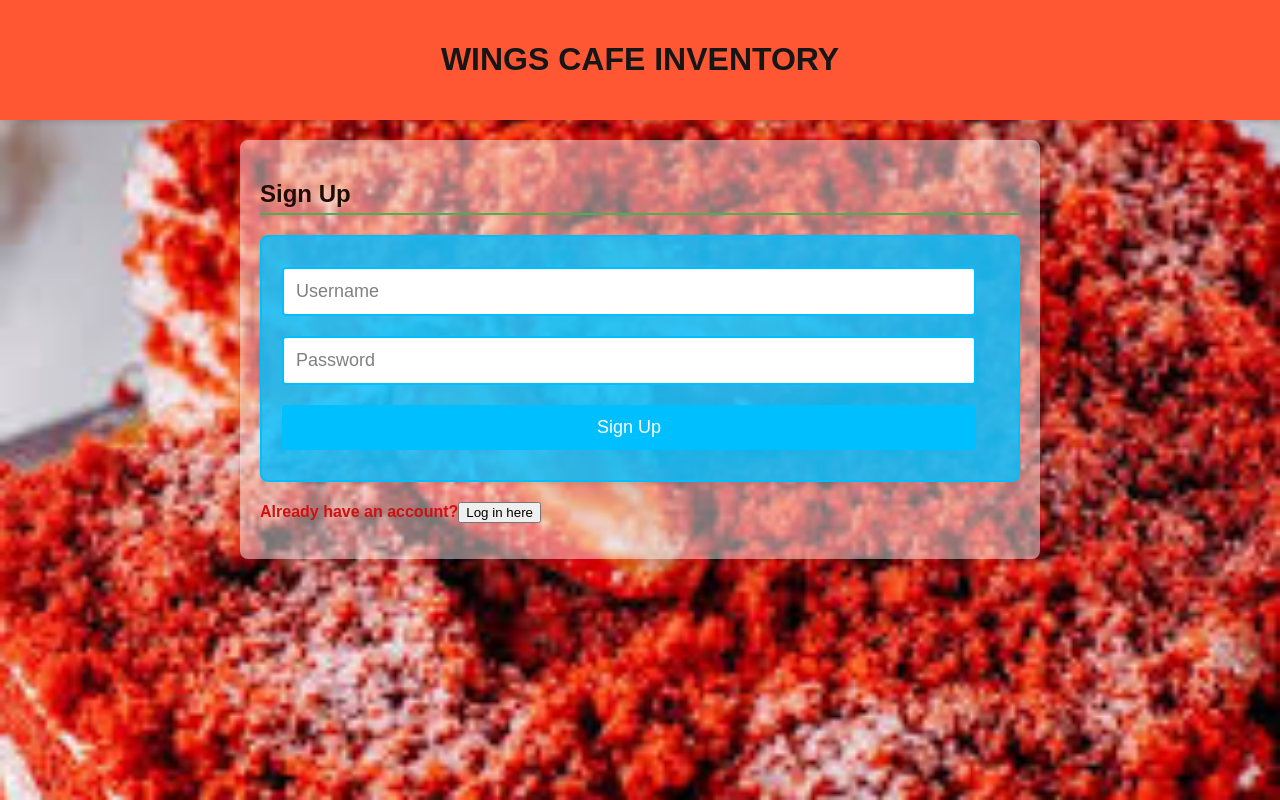
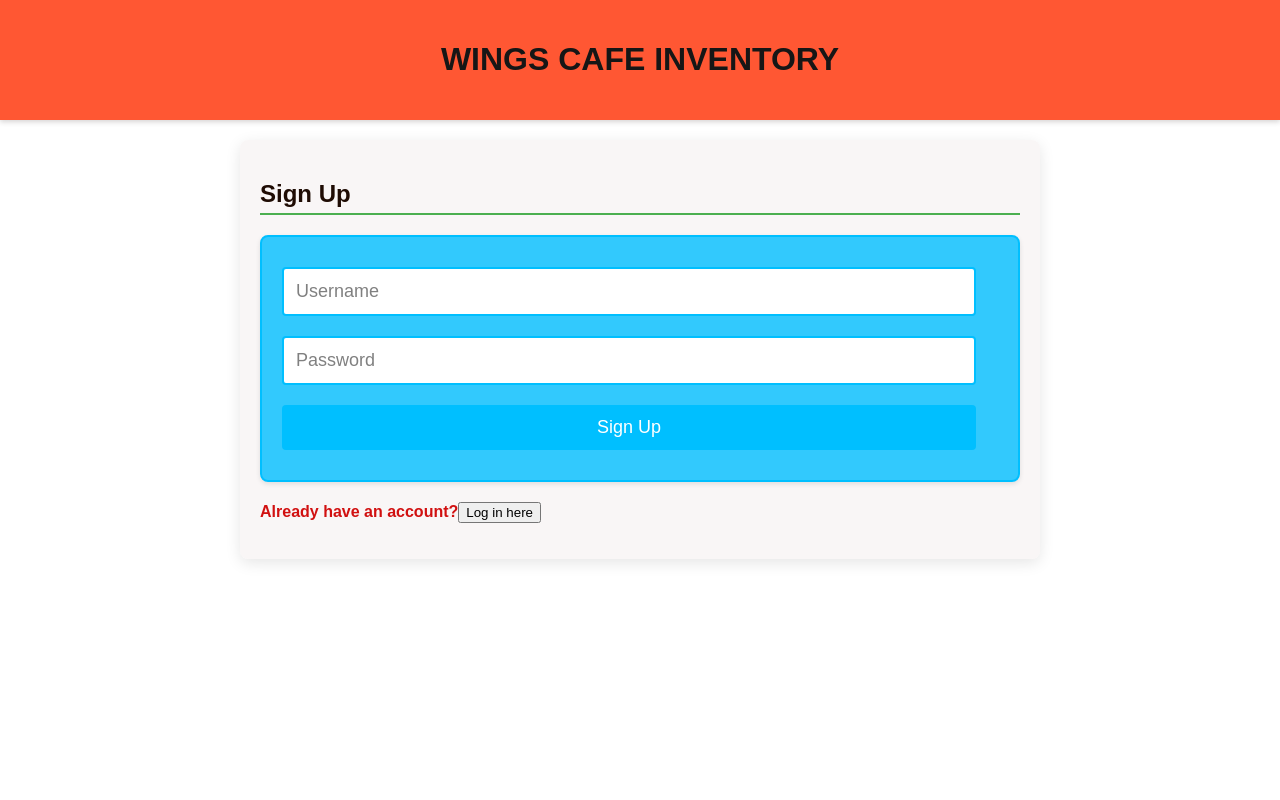
Before and after one commit to Makoetje/MokopuM, a React (Create React App) app: page /auth in a window 1280 px wide. Built offline with nearby package versions, Linux system fonts and the light colour scheme.

Commit message:
Update index.css

```diff
--- a/src/index.css
+++ b/src/index.css
@@ -7,7 +7,6 @@ body {
   font-family: 'Arial', sans-serif;
   margin: 0;
   padding: 0;
-  background-image: url('images.jpg');
   background-size: cover;
   background-repeat: no-repeat;
   color: hsl(140, 18%, 3%);
```
